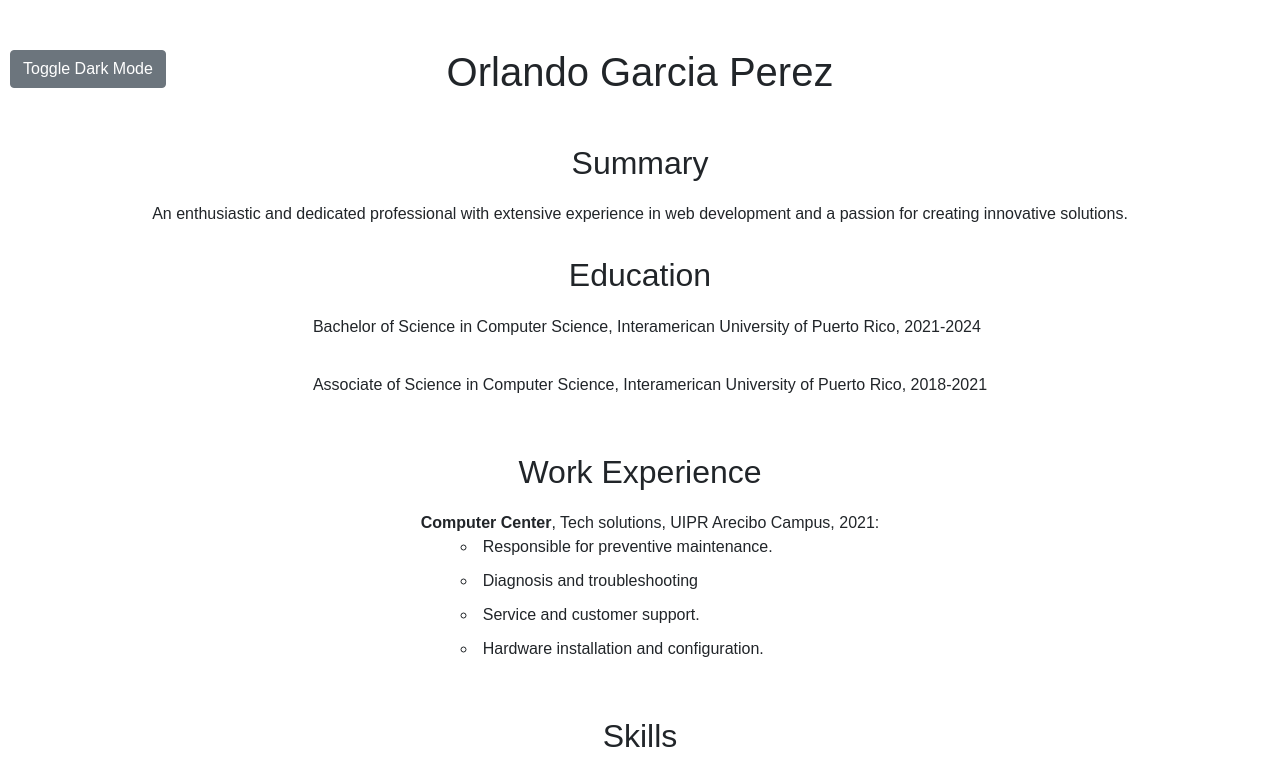
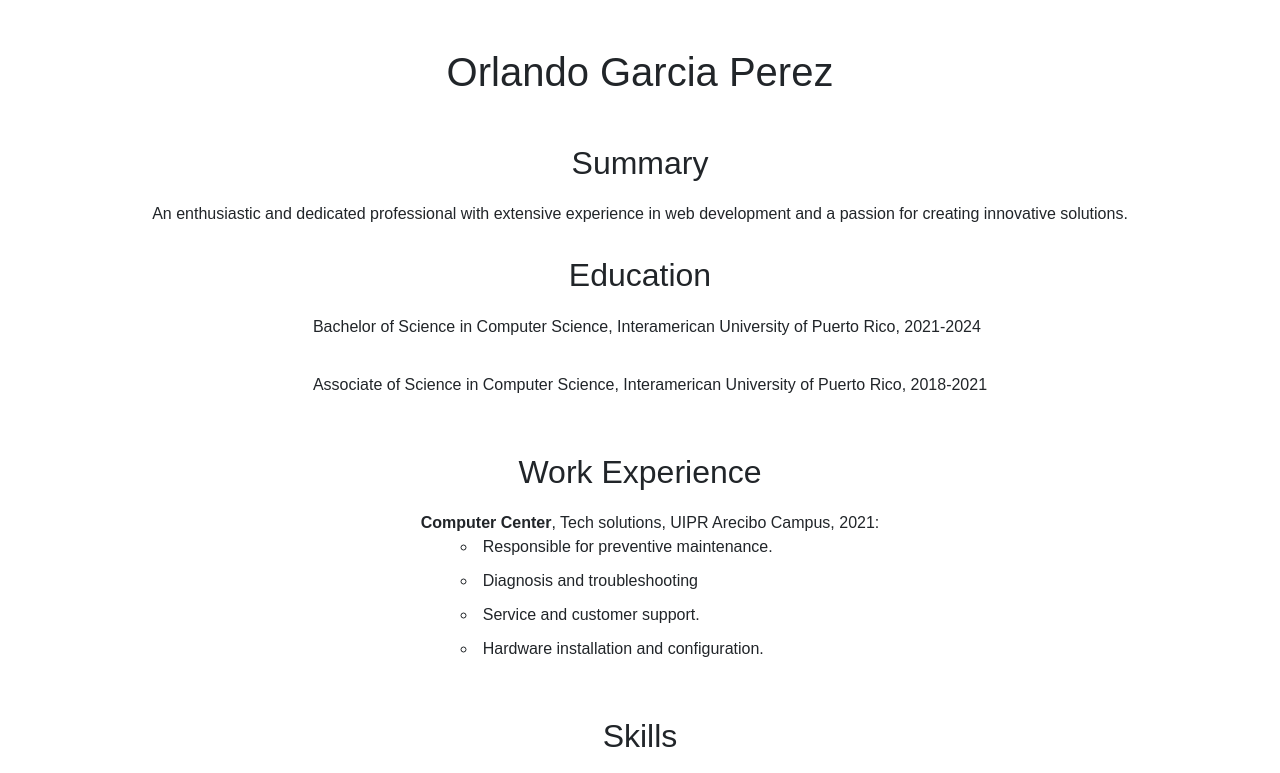
Before and after one commit to Ogarcia000/resume-orlando, a plain HTML site: page index.html in a window 1280 px wide. Shown: the top 773 px of the page. Drawn offline with nearby package versions, Linux system fonts and the light colour scheme.

Commit message:
Update index.html

```diff
--- a/index.html
+++ b/index.html
@@ -93,7 +93,7 @@
                 darkModeToggle.style.top = '-50px';
             } else {
                 // Scrolling up
-                darkModeToggle.style.top = '50px';
+                darkModeToggle.style.top = '-50px';
             }
             lastScrollTop = scrollTop;
         });
```
